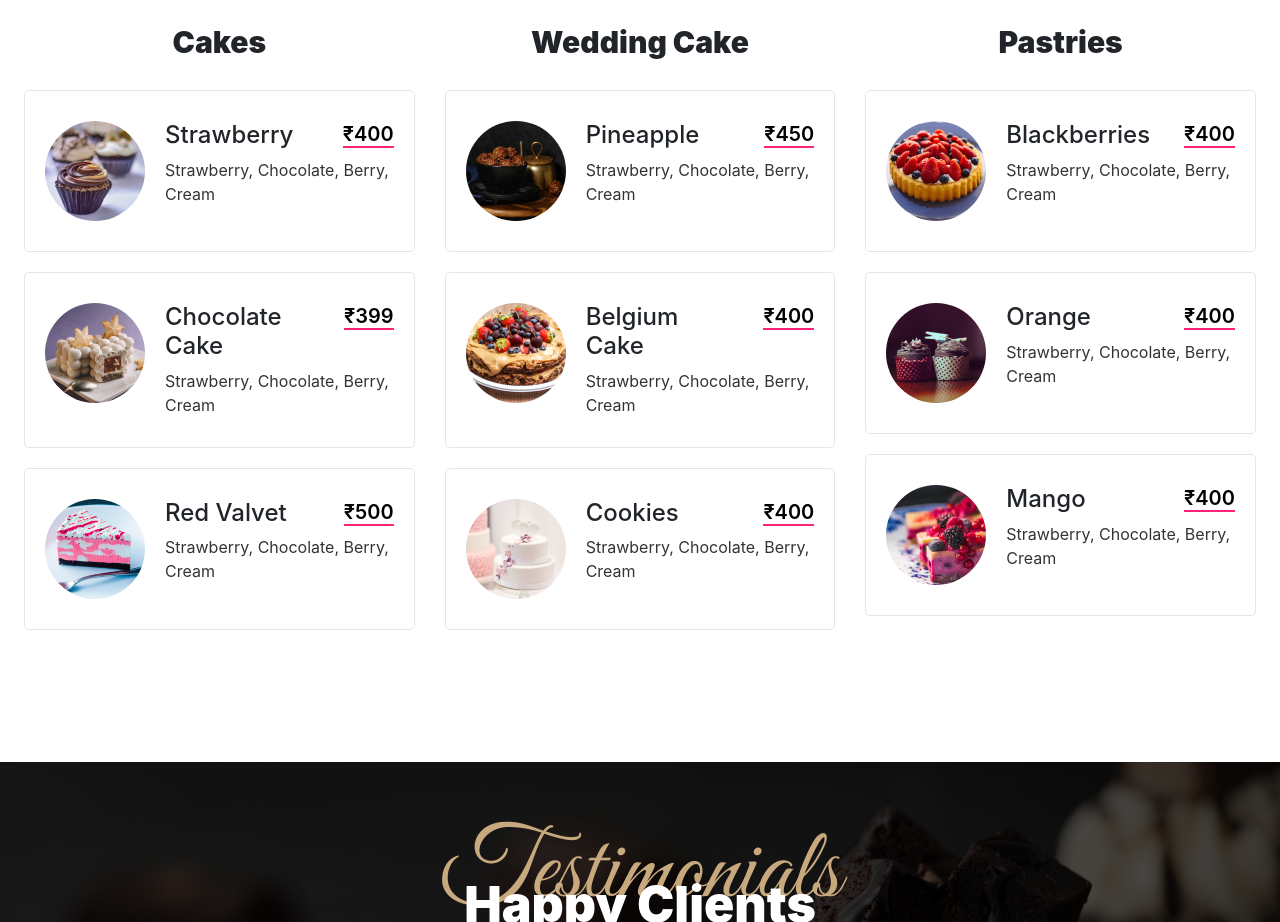
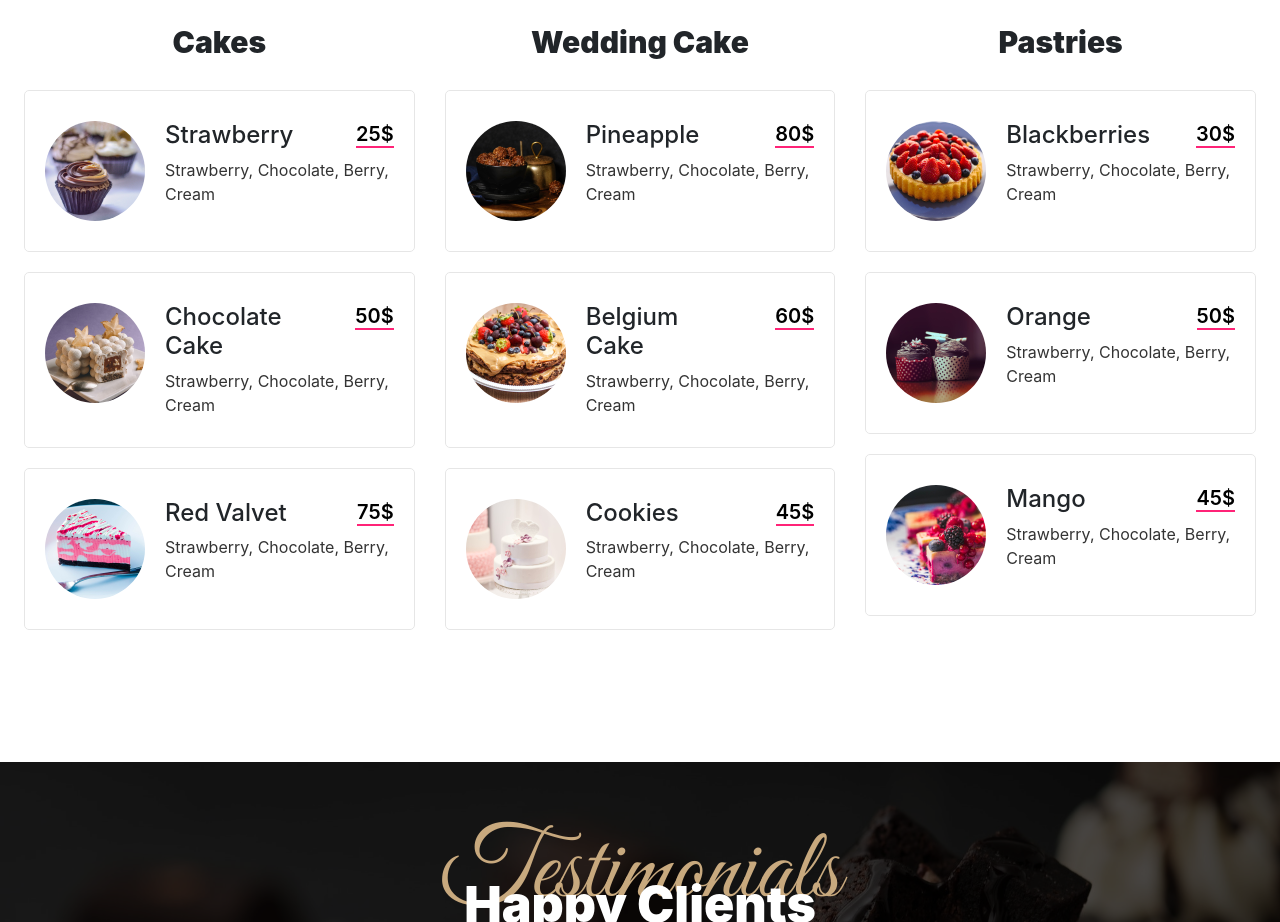
Before and after one commit to Elifkvsr/Cake-Website, a plain HTML site: page index.html in a window 1280 px wide. Shown: the part 2920-3842 px from the top of the page. Drawn offline with nearby package versions, Linux system fonts and the light colour scheme.

Commit message:
Update index.html

```diff
--- a/index.html
+++ b/index.html
@@ -353,7 +353,7 @@
                                     <h3>Strawberry</h3>
                                 </div>
                                 <div class="one-forth">
-                                    <span class="price">₹400</span>
+                                    <span class="price">25$</span>
                                 </div>
                             </div>
                             <p><span>Strawberry</span>, <span>Chocolate</span>, <span>Berry</span>, <span>Cream</span>
@@ -368,7 +368,7 @@
                                     <h3>Chocolate Cake</h3>
                                 </div>
                                 <div class="one-forth">
-                                    <span class="price">₹399</span>
+                                    <span class="price">50$</span>
                                 </div>
                             </div>
                             <p><span>Strawberry</span>, <span>Chocolate</span>, <span>Berry</span>, <span>Cream</span>
@@ -383,7 +383,7 @@
                                     <h3>Red Valvet</h3>
                                 </div>
                                 <div class="one-forth">
-                                    <span class="price">₹500</span>
+                                    <span class="price">75$</span>
                                 </div>
                             </div>
                             <p><span>Strawberry</span>, <span>Chocolate</span>, <span>Berry</span>, <span>Cream</span>
@@ -403,7 +403,7 @@
                                     <h3>Pineapple</h3>
                                 </div>
                                 <div class="one-forth">
-                                    <span class="price">₹450</span>
+                                    <span class="price">80$</span>
                                 </div>
                             </div>
                             <p><span>Strawberry</span>, <span>Chocolate</span>, <span>Berry</span>, <span>Cream</span>
@@ -418,7 +418,7 @@
                                     <h3>Belgium Cake</h3>
                                 </div>
                                 <div class="one-forth">
-                                    <span class="price">₹400</span>
+                                    <span class="price">60$</span>
                                 </div>
                             </div>
                             <p><span>Strawberry</span>, <span>Chocolate</span>, <span>Berry</span>, <span>Cream</span>
@@ -433,7 +433,7 @@
                                     <h3>Cookies</h3>
                                 </div>
                                 <div class="one-forth">
-                                    <span class="price">₹400</span>
+                                    <span class="price">45$</span>
                                 </div>
                             </div>
                             <p><span>Strawberry</span>, <span>Chocolate</span>, <span>Berry</span>, <span>Cream</span>
@@ -453,7 +453,7 @@
                                     <h3>Blackberries</h3>
                                 </div>
                                 <div class="one-forth">
-                                    <span class="price">₹400</span>
+                                    <span class="price">30$</span>
                                 </div>
                             </div>
                             <p><span>Strawberry</span>, <span>Chocolate</span>, <span>Berry</span>, <span>Cream</span>
@@ -468,7 +468,7 @@
                                     <h3>Orange</h3>
                                 </div>
                                 <div class="one-forth">
-                                    <span class="price">₹400</span>
+                                    <span class="price">50$</span>
                                 </div>
                             </div>
                             <p><span>Strawberry</span>, <span>Chocolate</span>, <span>Berry</span>, <span>Cream</span>
@@ -483,7 +483,7 @@
                                     <h3>Mango</h3>
                                 </div>
                                 <div class="one-forth">
-                                    <span class="price">₹400</span>
+                                    <span class="price">45$</span>
                                 </div>
                             </div>
                             <p><span>Strawberry</span>, <span>Chocolate</span>, <span>Berry</span>, <span>Cream</span>
```
